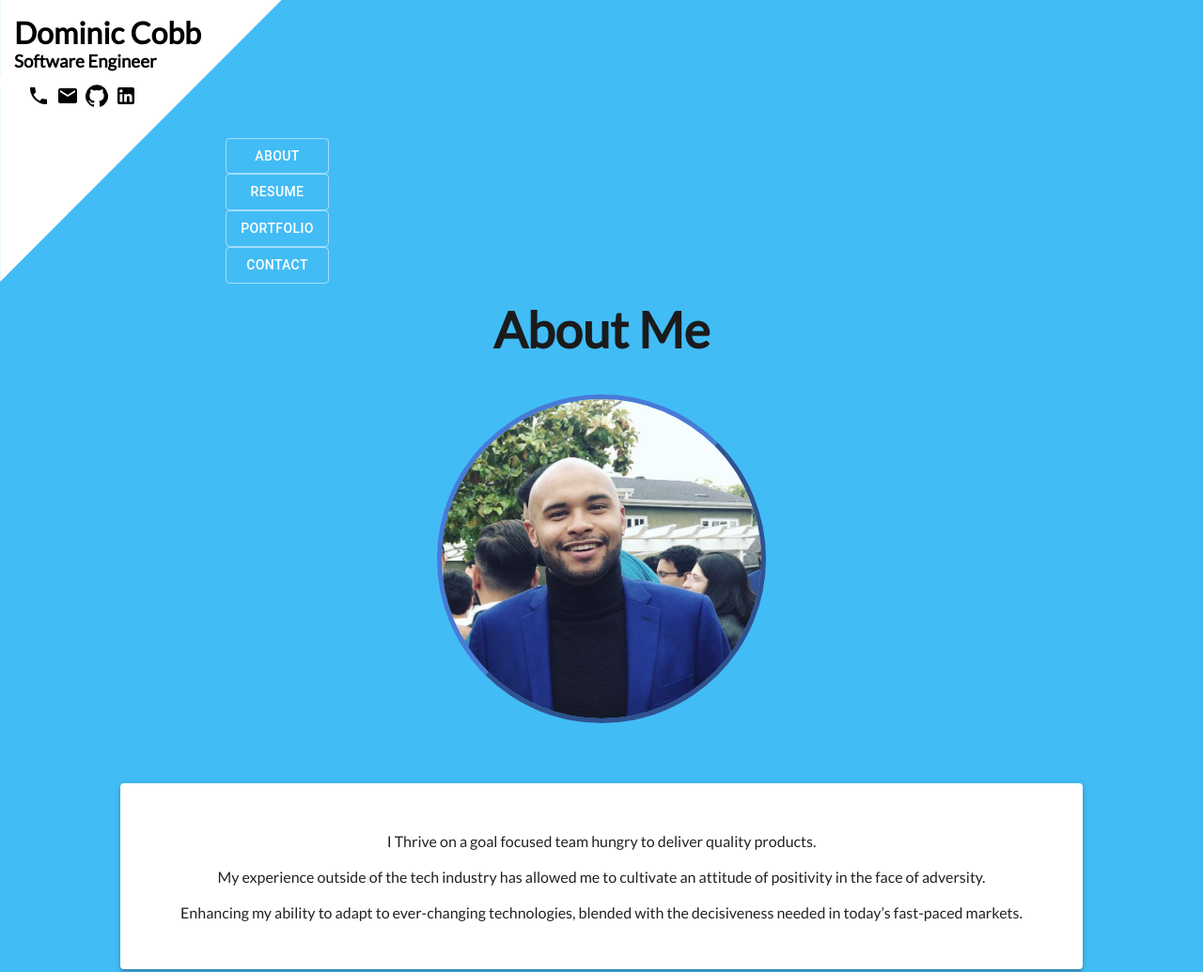
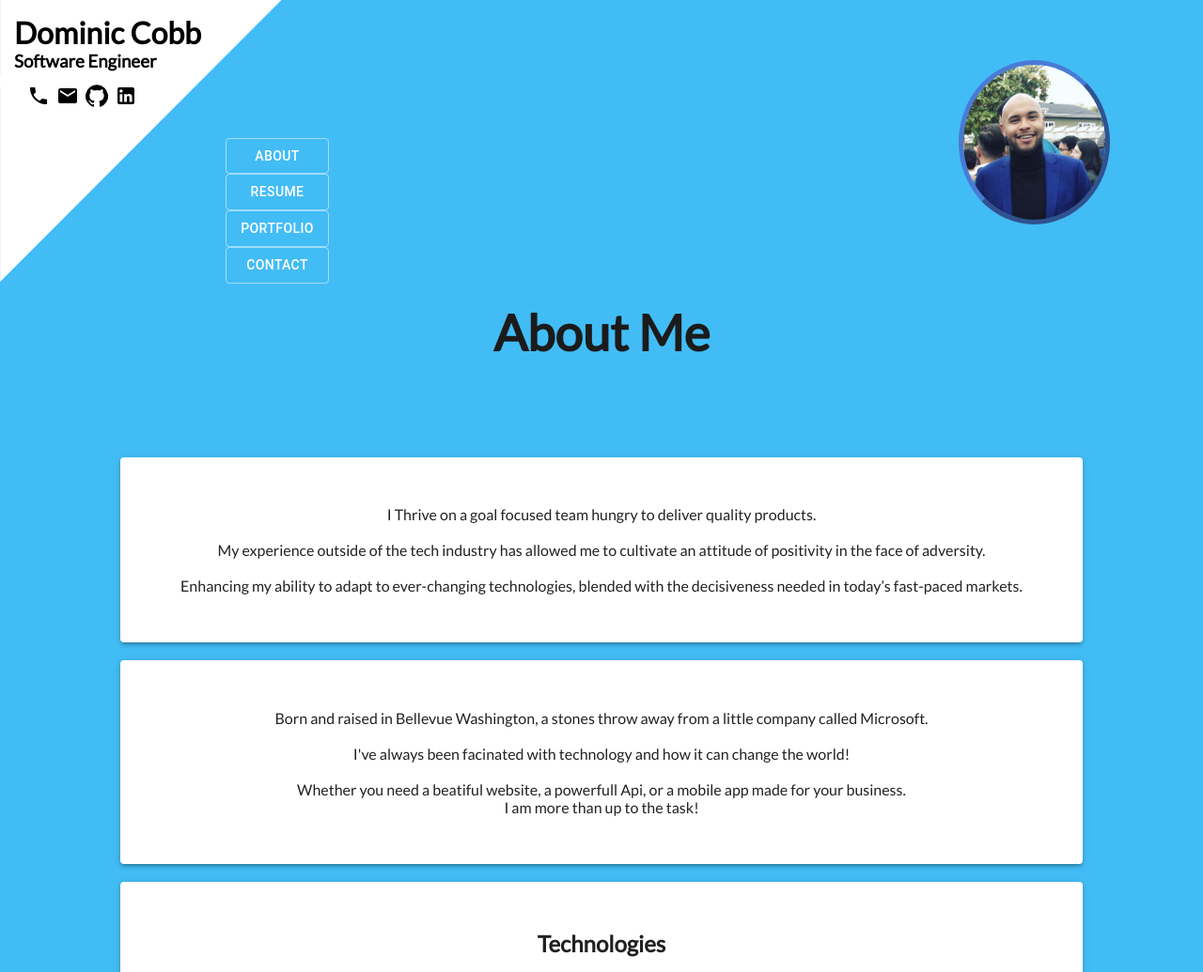
Before and after one commit to whoisdominic/portfolio-react, a React app: page / in a window 1280 px wide. Shown: the top 1035 px of the page at 94% size. Built offline with nearby package versions, Linux system fonts and the light colour scheme.

Commit message:
made more dynamic

```diff
--- a/src/App/Portfolio.js
+++ b/src/App/Portfolio.js
@@ -12,6 +12,7 @@ import { createMuiTheme } from "@material-ui/core/styles";
 import { Paper } from "@material-ui/core";
 
 const Portfolio = (props) => {
+  const matches = useMediaQuery("(min-width:600px)");
   return (
     <>
       <div className="App">
--- a/src/App/index.js
+++ b/src/App/index.js
@@ -18,11 +18,16 @@ const Home = () => {
       <div className="home-cont">
         <h1 className="section-title">About Me</h1>
         <span />
-        <img
-          className="photo_of_me_mob"
-          src={require("../images/1FCB86D8-6A2B-422D-86D1-56372B6231D2.jpeg")}
-          alt="Dominic Cobb"
-        />
+        {matches ? (
+          <></>
+        ) : (
+          <img
+            className="photo_of_me_mob"
+            src={require("../images/1FCB86D8-6A2B-422D-86D1-56372B6231D2.jpeg")}
+            alt="Dominic Cobb"
+          />
+        )}
+
         <div className="any-cont">
           <Paper elevation={3}>
             <p className="about-txt">
--- a/src/App/mainNav.js
+++ b/src/App/mainNav.js
@@ -36,9 +36,10 @@
   const contact = () => {
     history.push("/contact");
   };
+  let navdynam = matches ? "nav-head-big" : "nav-head";
   return (
     <div className="App">
-      <header className="nav-head">
+      <header className={navdynam}>
         <div className="triangle-topleft">
           <div className="tri-content">
             <h1 onClick={home}>Dominic Cobb</h1>
@@ -79,6 +80,19 @@
             </Button>
           </div>
         </div>
+        {matches ? (
+          <>
+            <div className="img-me-cont">
+              <img
+                className="photo_of_me"
+                src={require("../images/1FCB86D8-6A2B-422D-86D1-56372B6231D2.jpeg")}
+                alt="Dominic Cobb"
+              />
+            </div>
+          </>
+        ) : (
+          <></>
+        )}
       </header>
       <br />
     </div>
--- a/src/App/style.scss
+++ b/src/App/style.scss
@@ -35,6 +35,11 @@ html {
   justify-content: flex-start;
   position: sticky;
 }
+.nav-head-big {
+  display: flex;
+  justify-content: space-between;
+  width: 100%;
+}
 .home-cont {
   text-align: center;
   display: flex;
@@ -65,6 +70,22 @@ a {
   max-width: 350px;
   max-height: 350px;
   border: 5px outset #357cff;
+}
+.photo_of_me {
+  margin: auto;
+  height: 70%;
+  width: 70%;
+  border-radius: 50%;
+  filter: grayscale(30%);
+  max-width: 250px;
+  max-height: 250px;
+  border: 5px outset #357cff;
+}
+.img-me-cont {
+  height: 50%;
+  display: flex;
+  margin: 5%;
+  justify-content: flex-end;
 }
 .any-cont {
   width: 90%;
```
